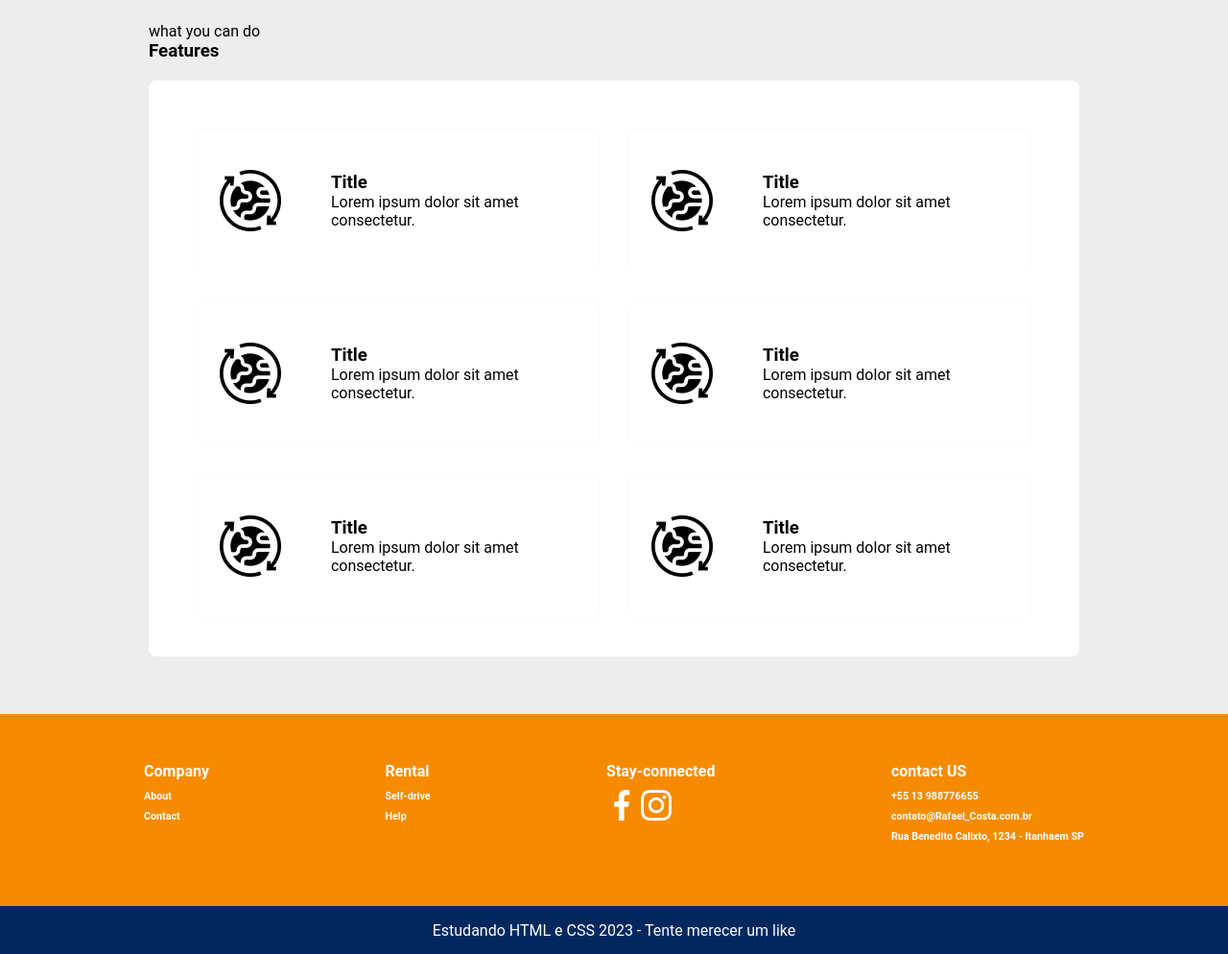
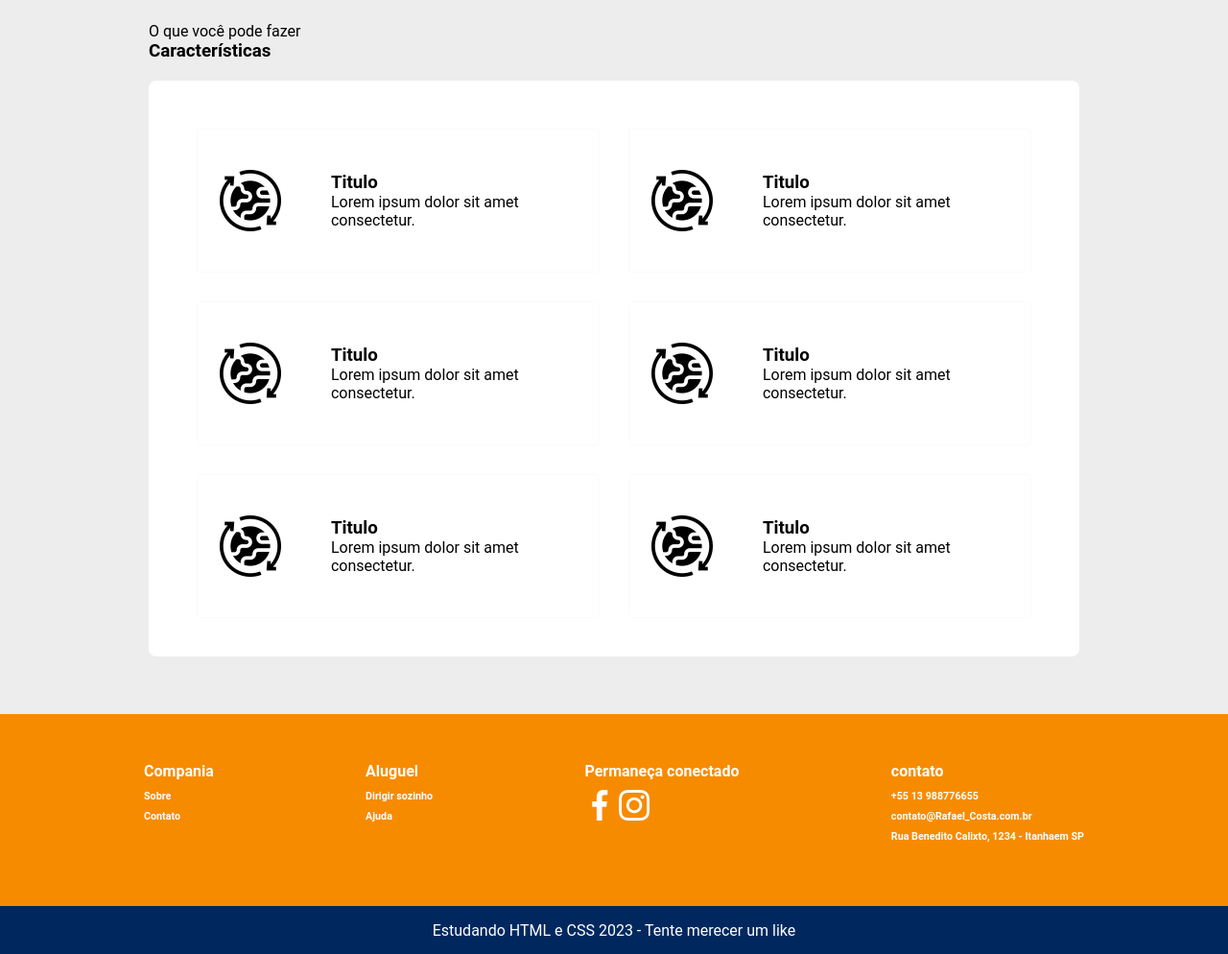
Before and after one commit to Rafacssantos/Catalogo-de-veiculos, a plain HTML site: page index.html in a window 1280 px wide. Shown: the part 3489-4483 px from the top of the page at 96% size. Drawn offline with Linux system fonts and the light colour scheme.

Commit message:
atualizando o codigo

```diff
--- a/index.html
+++ b/index.html
@@ -146,8 +146,8 @@
     <section class="about" id="about">
         <div class="content">
             <div class="title-wrapper-about">
-                <p>know about us</p>
-                <h3>About</h3>
+                <p>Sobre nós</p>
+                <h3>Sobre</h3>
             </div>
             <div class="about-content">
                 <div class="left">
@@ -174,49 +174,49 @@
     <section class="features" id="features">
         <div class="content">
             <div class="title-wrapper-features">
-                <p>what you can do</p>
-                <h3>Features</h3>
+                <p>O que você pode fazer</p>
+                <h3>Características</h3>
             </div>
             <div class="feature-card-block">
                 <div class="feature-card-item">
                     <img src="IMG/feature-planet.png" alt="Feature">
                     <div class="feature-text-content">
-                        <h3>Title</h3>
+                        <h3>Titulo</h3>
                         <p>Lorem ipsum dolor sit amet consectetur.</p>
                     </div>
                 </div>
                 <div class="feature-card-item">
                     <img src="IMG/feature-planet.png" alt="Feature">
                     <div class="feature-text-content">
-                        <h3>Title</h3>
+                        <h3>Titulo</h3>
                         <p>Lorem ipsum dolor sit amet consectetur.</p>
                     </div>
                 </div>
                 <div class="feature-card-item">
                     <img src="IMG/feature-planet.png" alt="Feature">
                     <div class="feature-text-content">
-                        <h3>Title</h3>
+                        <h3>Titulo</h3>
                         <p>Lorem ipsum dolor sit amet consectetur.</p>
                     </div>
                 </div>
                 <div class="feature-card-item">
                     <img src="IMG/feature-planet.png" alt="Feature">
                     <div class="feature-text-content">
-                        <h3>Title</h3>
+                        <h3>Titulo</h3>
                         <p>Lorem ipsum dolor sit amet consectetur.</p>
                     </div>
                 </div>
                 <div class="feature-card-item">
                     <img src="IMG/feature-planet.png" alt="Feature">
                     <div class="feature-text-content">
-                        <h3>Title</h3>
+                        <h3>Titulo</h3>
                         <p>Lorem ipsum dolor sit amet consectetur.</p>
                     </div>
                 </div>
                 <div class="feature-card-item">
                     <img src="IMG/feature-planet.png" alt="Feature">
                     <div class="feature-text-content">
-                        <h3>Title</h3>
+                        <h3>Titulo</h3>
                         <p>Lorem ipsum dolor sit amet consectetur.</p>
                     </div>
                 </div>
@@ -228,24 +228,24 @@
         <div class="main">
             <div class="content footer-links">
                 <div class="footer-company">
-                    <h4>Company</h4>
-                    <h6>About</h6>
-                    <h6>Contact</h6>
+                    <h4>Compania</h4>
+                    <h6>Sobre</h6>
+                    <h6>Contato</h6>
                 </div>
                 <div class="footer-rental">
-                    <h4>Rental</h4>
-                    <h6>Self-drive</h6>
-                    <h6>Help</h6>
+                    <h4>Aluguel</h4>
+                    <h6>Dirigir sozinho</h6>
+                    <h6>Ajuda</h6>
                 </div>
                 <div class="footer-social">
-                    <h4>Stay-connected</h4>
+                    <h4>Permaneça conectado</h4>
                     <div class="social-icons">
                         <img src="IMG/facebook.png" alt="Facebook">
                         <img src="IMG/instagram.png" alt="Instagram">
                     </div>
                 </div>
                 <div class="footer-contact">
-                    <h4>contact US</h4>
+                    <h4>contato</h4>
                     <h6>+55 13 988776655</h6>
                     <h6>contato@Rafael_Costa.com.br</h6>
                     <h6>Rua Benedito Calixto, 1234 - Itanhaem SP</h6>
```
Also changed, not shown: Readme.txt (deleted).
